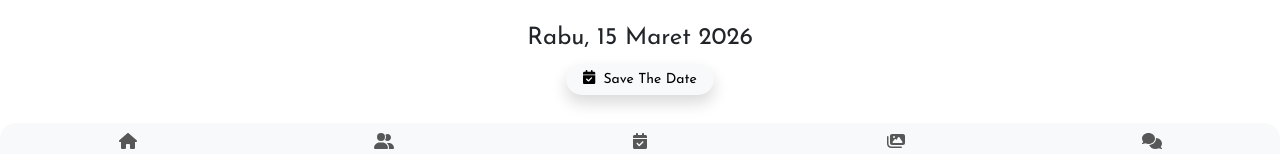
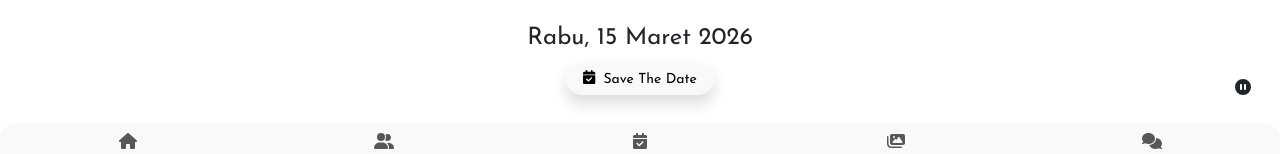
Before and after one commit to adjie3332/undangan_rabi, a React (Vite) app: page /home in a window 1280 px wide. Shown: the part 620-774 px from the top of the page. Built offline with nearby package versions, Linux system fonts and the light colour scheme.

Commit message:
bismillah rabi

```diff
--- a/src/App.css
+++ b/src/App.css
@@ -42,3 +42,10 @@
 .read-the-docs {
   color: #888;
 }
+
+.btn-music {
+  position: fixed;
+  bottom: 9vh !important;
+  right: 2vh !important;
+  z-index: 1055 !important;
+}
--- a/src/App.jsx
+++ b/src/App.jsx
@@ -1,4 +1,4 @@
-import React from "react";
+import React, { useState, useRef, useEffect } from "react";
 import { BrowserRouter, Routes, Route } from "react-router-dom";
 import WelcomeCard from "./components/Welcome";
 import Home from "./Pages/Home";
@@ -10,9 +10,48 @@ import Greetings from "./Pages/Greetings";
 import Navbar from "./components/Navbar";
 import "./App.css";
 
+import { FontAwesomeIcon } from "@fortawesome/react-fontawesome";
+import { faCirclePause, faCirclePlay } from "@fortawesome/free-solid-svg-icons";
+
+import backgroundMusic from "./assets/music/musrik.mp3";
+
 const App = () => {
+  const audioRef = useRef(null);
+  const [isPlaying, setIsPlaying] = useState(true);
+
+  useEffect(() => {
+    // Memutar musik saat komponen pertama kali dimuat
+    audioRef.current.play();
+  }, []);
+
+  const toggleMusic = () => {
+    if (isPlaying) {
+      audioRef.current.pause();
+    } else {
+      audioRef.current.play();
+    }
+    setIsPlaying(!isPlaying);
+  };
+
   return (
     <BrowserRouter>
+      <audio ref={audioRef} src={backgroundMusic} autoPlay loop />
+
+      <button
+        type="button"
+        id="button-music"
+        style={{ display: "block" }}
+        className="btn rounded-circle btn-music"
+        onClick={toggleMusic}
+        data-status={isPlaying}
+        data-url={backgroundMusic}
+      >
+        <FontAwesomeIcon
+          icon={isPlaying ? faCirclePause : faCirclePlay}
+          className="spin-button"
+        />
+      </button>
+
       <Routes>
         <Route path="/" element={<WelcomeCard />} />
         <Route path="/home" element={<Home />} />
```
Also changed, not shown: 1 other file (tests, documents, lock files or other folders).
